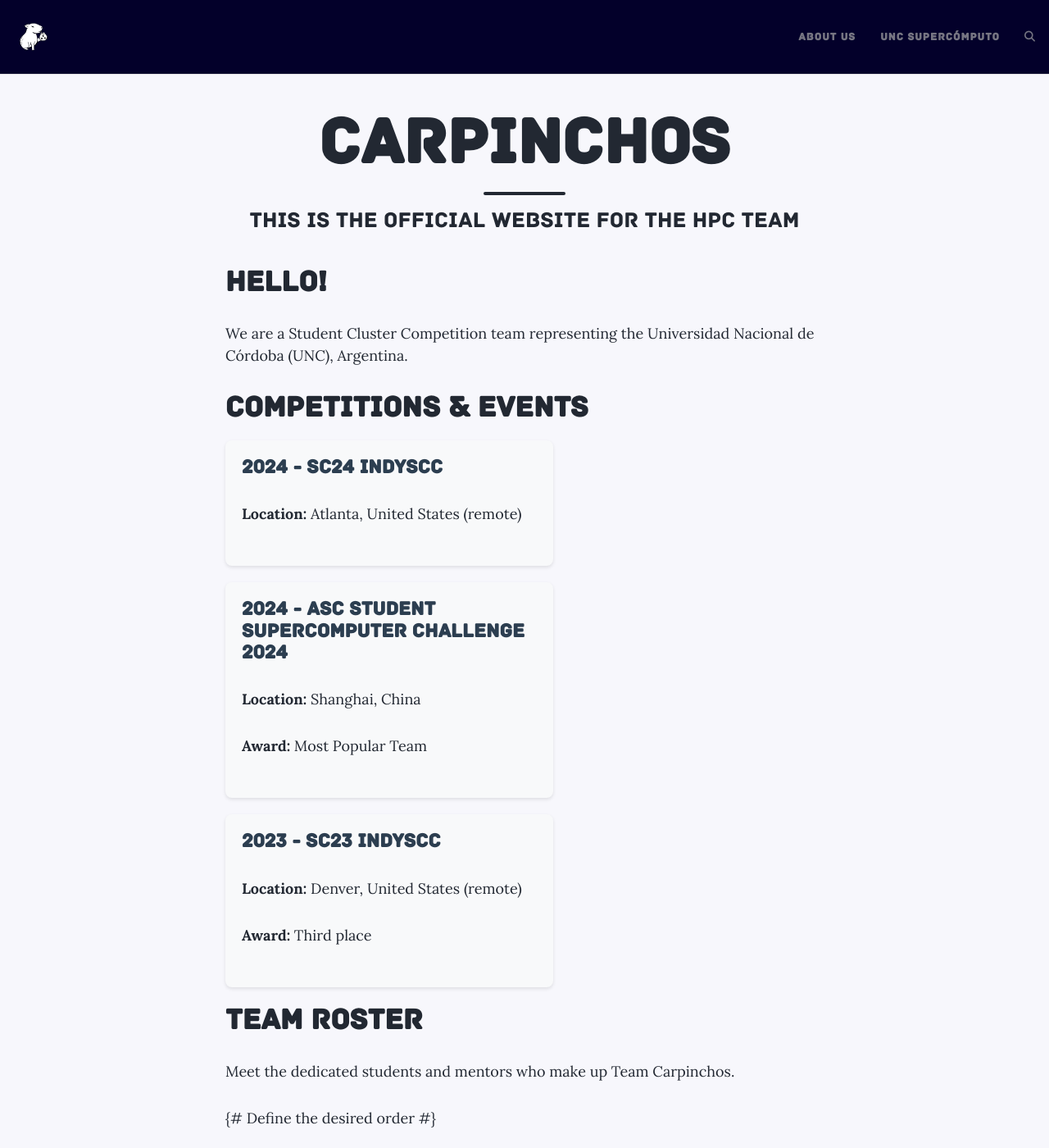
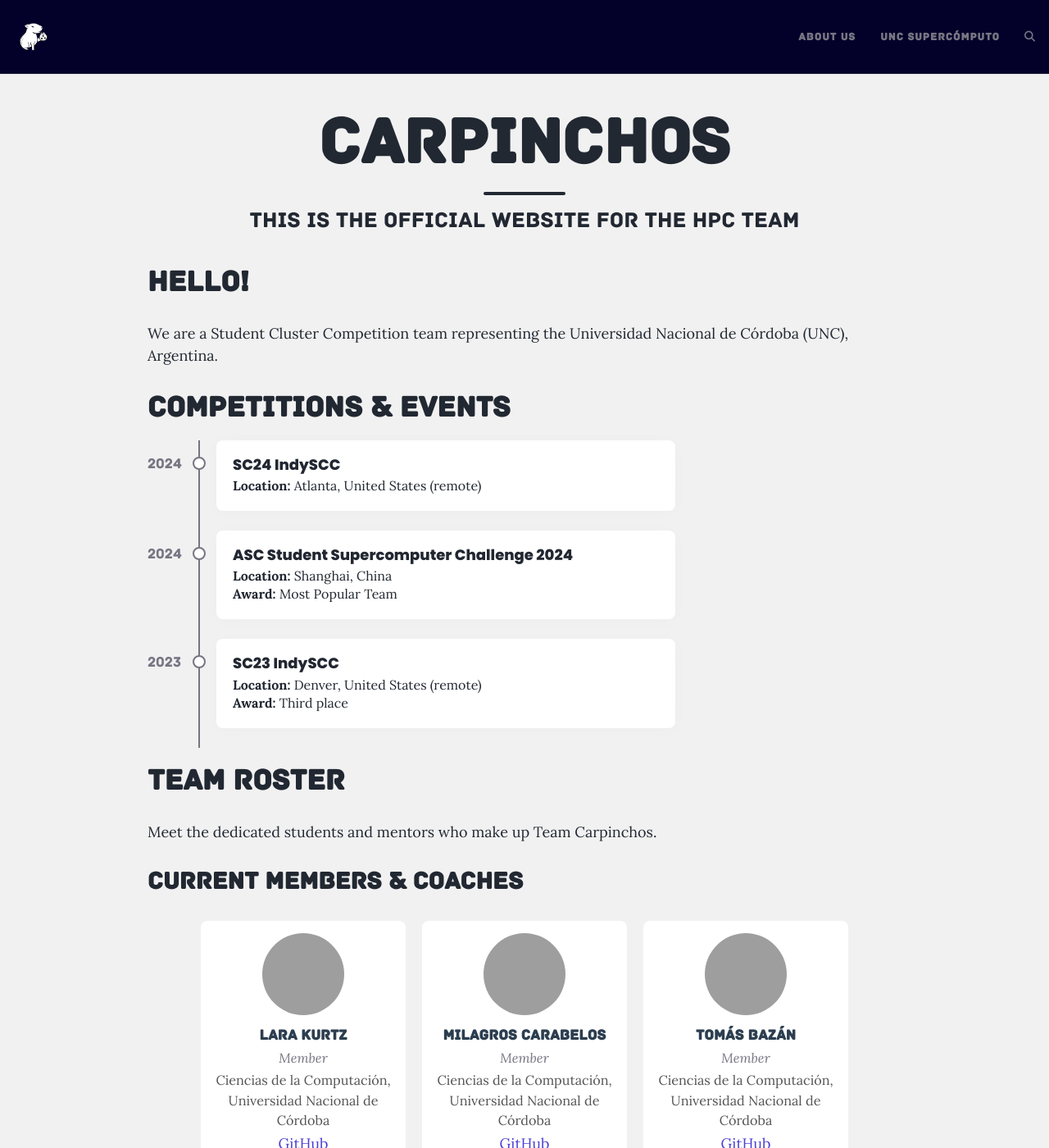
Before and after one commit to CarpinchosTeam/CarpinchosTeam.github.io, a Jekyll site: the page built from index.md, in a window 1280 px wide and 1400 px high, cut to the strip 0-1400 px from the top of the window. Shown: the whole strip at 82% size. Built offline with Jekyll 4.4.1, drawn with Linux system fonts in a browser that asks for light colours; comment, search, counter and statistics services are not loaded; some of the changed text lies outside the part shown; grey boxes are pictures that could not be loaded.

Commit message:
Timeline y limpieza de index.md

```diff
--- a/_data/members.yml
+++ b/_data/members.yml
@@ -1,4 +1,4 @@
-- name: "Alejandro Silva"
+- name: "Alejandro Ismael Silva"
   affiliation: "Universidad Nacional de Córdoba"
   field: "Ciencias de la Computación"
   # picture: "assets/images/placeholder-profile.png"
@@ -22,7 +22,7 @@
 
 - name: "Juan Ignacio Folco"
   affiliation: "Universidad Católica de Córdoba"
-  field: "??"
+  field: "Bioinformática"
   # picture: "assets/images/placeholder-profile.png"
   role: "Former member"
   github: "juanfolco"
--- /dev/null
+++ b/_includes/members.html
@@ -0,0 +1,76 @@
+<div class="member-container">
+{% for member in members %}
+  <div class="member-card">
+    {% if member.picture %}
+    <img src="{{ site.baseurl }}/{{ member.picture }}" alt="Photo of {{ member.name }}" class="member-photo">
+    {% else %}
+    <img src="https://github.com/{{ member.github }}.png?size=100" alt="GitHub profile picture of {{ member.name }}" class="member-photo">
+    {% endif %}
+
+    <div class="member-info">
+      <h4>{{ member.name }}</h4>
+      <p class="role">{{ member.role }}</p>
+      <p>{% if member.field %}{{ member.field }}, {% endif %}{{ member.affiliation }}</p>
+
+      {% if member.github %}
+        <a href="https://github.com/{{ member.github }}" target="_blank" rel="noopener noreferrer">GitHub</a>
+      {% endif %}
+    </div>
+  </div>
+{% endfor %}
+</div>
+
+
+<style>
+.member-container {
+  display: flex;
+  flex-wrap: wrap;
+  gap: 20px;
+  justify-content: center;
+  margin: 2rem 0;
+}
+
+.member-card {
+  text-align: center;
+  width: 250px; /* Increased width */
+  padding: 15px;
+  background:rgb(255, 255, 255);
+  border-radius: 8px;
+  transition: transform 0.2s;
+}
+
+@media (max-width: 768px) {
+  .member-card {
+    width: 200px; /* Increased width for smaller screens */
+  }
+}
+
+.member-card:hover {
+  transform: translateY(-5px);
+  box-shadow: 0 2px 20px rgba(0,0,0,0.02);
+}
+
+.member-photo {
+  width: 100px;
+  height: 100px;
+  border-radius: 50%;
+  object-fit: cover;
+  margin-bottom: 10px;
+}
+
+.member-info h4 {
+  margin: 5px 0;
+  color: #2c3e50;
+}
+
+.member-info p {
+  margin: 3px 0;
+  font-size: 0.9em;
+  color: #555;
+}
+
+.member-info .role {
+  font-style: italic;
+  color: var(--primary-dark);
+}
+  </style>
--- /dev/null
+++ b/_includes/timeline.html
@@ -0,0 +1,92 @@
+
+<div class="events-container">
+  {% if site.data.events %}
+    {% assign sorted_events = site.data.events | sort: 'year' | reverse %}
+    {% for event in sorted_events %}
+      <div class="event">
+        <div class="year">{{ event.year }}</div>
+        <div class="line"></div>
+        <div class="event-card">
+          <h4>{{ event.name }}</h4>
+          <div class="event-details">
+            <p><strong>Location:</strong> {{ event.location }}</p>
+            {% if event.award %}
+            <p><strong>Award:</strong> {{ event.award }}</p>
+            {% endif %}
+          </div>
+        </div>
+      </div>
+    {% endfor %}
+  {% else %}
+  <p>No event data found.</p>
+  {% endif %}
+</div>
+
+<style>
+.events-container {
+  display: flex;
+  flex-wrap: wrap;
+  margin: 20px 0;
+  max-width: 70%;
+}
+
+.event {
+  display: flex;
+  flex-direction: row;
+  flex-grow: 1;
+  flex-shrink: 0;
+}
+
+.event .year {
+  width: 3em;
+  flex-shrink: 0;
+  margin-top: 15px;
+  color: var(--primary-dark);
+  font-family: 'Archive';
+}
+
+.event .line {
+  width: 2px;
+  background: var(--primary-dark);
+  margin: 0 8px;
+}
+
+.event .line::before {
+  height: 16px;
+  width: 16px;
+  right: 7px;
+  content: "";
+  border: 2px solid var(--primary-dark);
+  border-radius: 50%;
+  display: inline-block;
+  position: relative;
+  background-color: #fff;
+  margin-top: 20px;
+}
+
+.event-card {
+  background: #ffffff;
+  border-radius: 8px;
+  padding: 20px;
+  margin-bottom: 24px;
+  margin-left: 12px;
+  width: 100%;
+  box-shadow: 0 2px 20px rgba(0,0,0,0.02);
+}
+
+.event-card h4 {
+  font-family: 'Poppins';
+  margin: 0;
+}
+
+.event-card p {
+  font-size: 16px;
+  line-height: 22px;
+  color: var(--text-col);
+  margin: 0;
+}
+
+.event-details {
+  margin-top: 0.25em;
+}
+</style>
--- a/_layouts/base.html
+++ b/_layouts/base.html
@@ -9,6 +9,7 @@ common-ext-css:
   - "https://cdnjs.cloudflare.com/ajax/libs/font-awesome/6.5.2/css/all.min.css"
   - "https://fonts.googleapis.com/css?family=Lora:400,700,400italic,700italic"
   - "https://fonts.googleapis.com/css?family=Open+Sans:300italic,400italic,600italic,700italic,800italic,400,300,600,700,800"
+  - "https://fonts.googleapis.com/css2?family=Poppins:wght@400;800;900&display=swap"
 common-ext-js:
   - href: "https://code.jquery.com/jquery-3.5.1.slim.min.js"
     sri: "sha256-4+XzXVhsDmqanXGHaHvgh1gMQKX40OUvDEBTu8JcmNs="
--- a/_layouts/page.html
+++ b/_layouts/page.html
@@ -6,7 +6,7 @@ layout: base
 
 <main class="{% if page.full-width %} container-fluid {% else %} container-md {% endif %}">
   <div class="row">
-    <div class="{% if page.full-width %} col {% else %} col-xl-8 offset-xl-2 col-lg-10 offset-lg-1 {% endif %}">
+    <div class="{% if page.full-width %} col {% else %} col-lg-10 offset-lg-1 {% endif %}">
       {% if page.before-content %}
         <div class="before-content">
           {% for file in page.before-content %}
--- a/assets/css/custom.css
+++ b/assets/css/custom.css
@@ -7,7 +7,7 @@
   --primary-dark: #767582;
 
   --mid-col: #808080;
-  --page-col: #F7F7FC;
+  --page-col: #f1f1f1;
   --text-col: #222832;
 
   --link-col: #4C40D4;
--- a/index.md
+++ b/index.md
@@ -11,140 +11,25 @@ We are a Student Cluster Competition team representing the Universidad Nacional
 
 
 # Competitions & Events
+{% include timeline.html %}
 
-<div class="events-container">
-{% if site.data.events %}
-  {% assign sorted_events = site.data.events | sort: 'year' | reverse %}
-  {% for event in sorted_events %}
-    <div class="event-card">
-      <h3>{{ event.year }} - {{ event.name }}</h3>
-      <div class="event-details">
-        <p><strong>Location:</strong> {{ event.location }}</p>
-        {% if event.award %}
-        <p><strong>Award:</strong> {{ event.award }}</p>
-        {% endif %}
-      </div>
-    </div>
-  {% endfor %}
-{% else %}
-  <p>No event data found.</p>
-{% endif %}
-</div>
 
-<style>
-.events-container {
-  display: flex;
-  flex-wrap: wrap;
-  gap: 20px;
-  margin: 20px 0;
-}
-.event-card {
-  background: #f8f9fa;
-  border-radius: 8px;
-  padding: 20px;
-  width: 100%;
-  max-width: 400px;
-  box-shadow: 0 2px 4px rgba(0,0,0,0.1);
-}
-.event-card h3 {
-  margin-top: 0;
-  color: #2c3e50;
-}
-.event-details {
-  margin-top: 10px;
-}
-</style>
-
+{% if site.data.members %}
 
 # Team Roster
 
 Meet the dedicated students and mentors who make up Team Carpinchos.
 
-{% if site.data.members %}
-  {% assign status_order = "current|former" | split: "|" %} {# Define the desired order #}
+## Current Members & Coaches
 
-  {% for status_name in status_order %}
-    {% assign members_in_status = site.data.members | where: "status", status_name %}
+{% assign members = site.data.members | where: "status", 'current' %}
+{% include members.html %}
 
-    {% if members_in_status.size > 0 %}
-<div class="roster-group">
-      {% if status_name == "current" %}
-<h2 class="group-header">Current Members & Coaches</h2>
-      {% elsif status_name == "former" %}
-<h2 class="group-header">Alumni & Former Coaches</h2>
-      {% endif %}
+## Alumni & Former Coaches
 
-<div style="display: flex; flex-wrap: wrap; gap: 20px;">
-      {% for member in members_in_status %}
-<div class="member-card">
-{% if member.picture %}
-<img src="{{ site.baseurl }}/{{ member.picture }}" alt="Photo of {{ member.name }}" class="member-photo">
-{% else %}
-<img src="https://github.com/{{ member.github }}.png?size=100" alt="GitHub profile picture of {{ member.name }}" class="member-photo">
-{% endif %}
-<div class="member-info">
-<h4>{{ member.name }}</h4>
-<p>{{ member.role }}</p>
-<p>{% if member.field %}{{ member.field }}, {% endif %}{{ member.affiliation }}</p>
-          {% if member.github %}
-<a href="https://github.com/{{ member.github }}" target="_blank" rel="noopener noreferrer">GitHub</a>
-          {% endif %}
-</div>
-</div>
-      {% endfor %}
-</div>
-</div>
-    {% endif %}
-  {% endfor %}
+{% assign members = site.data.members | where: "status", 'former' %}
+{% include members.html %}
 
 {% else %}
   <p>No member data found.</p>
 {% endif %}
-
-<style>
-.member-card {
-  text-align: center;
-  width: 250px; /* Increased width */
-  padding: 15px;
-  background: #f8f9fa;
-  border-radius: 8px;
-  transition: transform 0.2s;
-}
-.member-card:hover {
-  transform: translateY(-5px);
-  box-shadow: 0 4px 8px rgba(0,0,0,0.1);
-}
-.member-photo {
-  width: 100px;
-  height: 100px;
-  border-radius: 50%;
-  object-fit: cover;
-  margin-bottom: 10px;
-}
-.member-info h4 {
-  margin: 5px 0;
-  color: #2c3e50;
-}
-.member-info p {
-  margin: 3px 0;
-  font-size: 0.9em;
-  color: #555;
-}
-
-.roster-group {
-  margin-bottom: 40px;
-}
-
-.group-header {
-  color: #2c3e50;
-  border-bottom: 2px solid #eee;
-  padding-bottom: 10px;
-  margin-bottom: 20px;
-}
-
-@media (max-width: 768px) {
-  .member-card {
-    width: 200px; /* Increased width for smaller screens */
-  }
-}
-</style>
```
